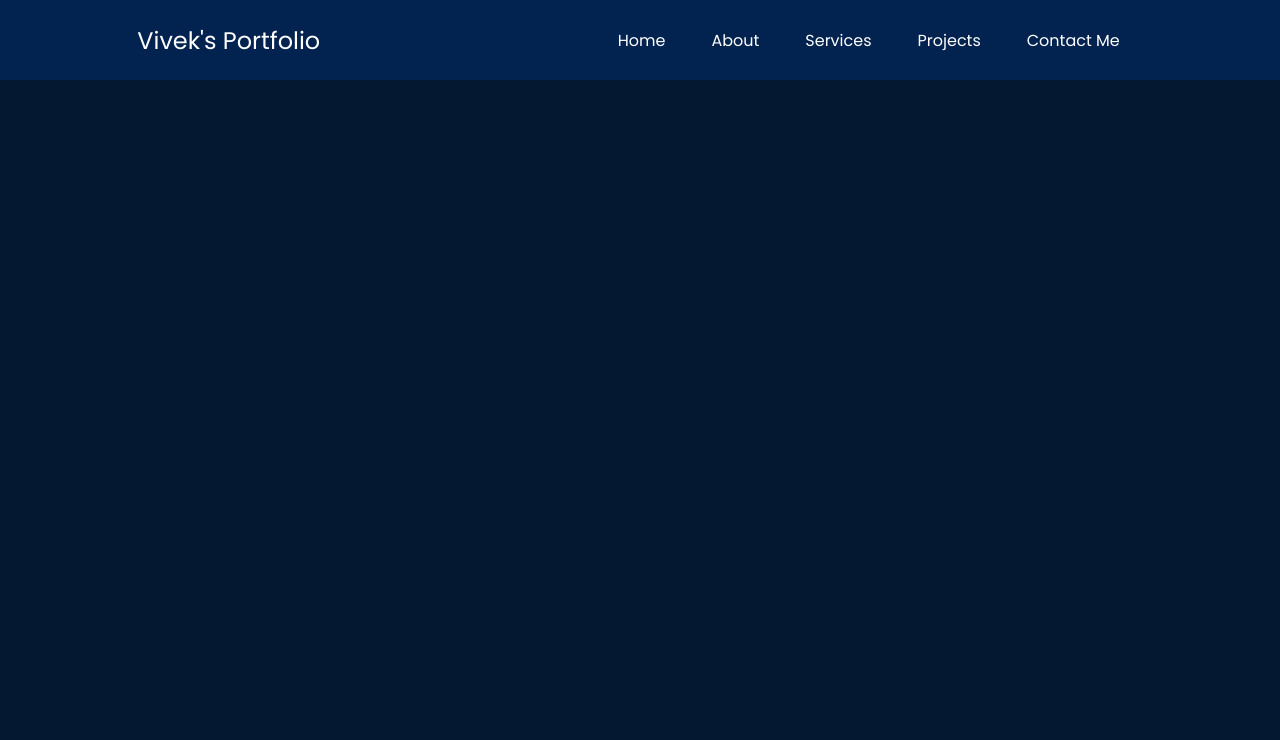
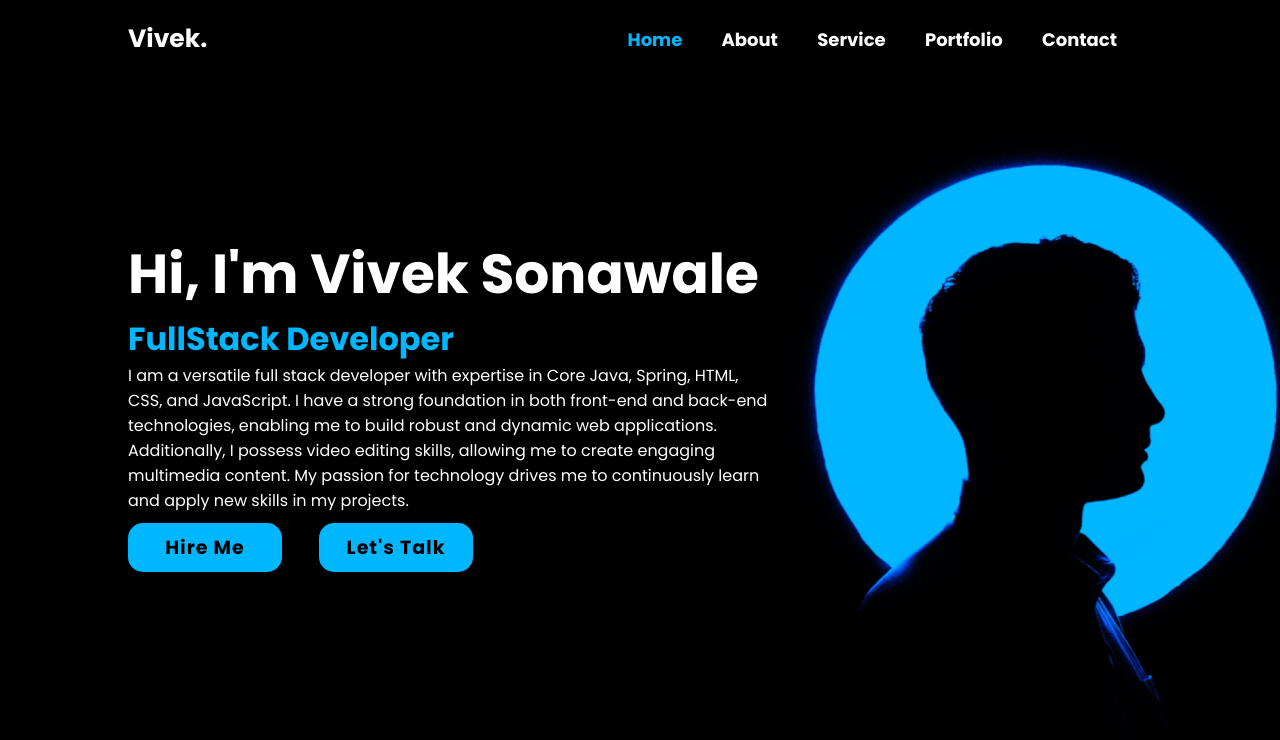
Before and after one commit to viveksonawale/viveksonawale.github.io, a plain HTML site: page index.html in a window 1280 px wide. Drawn offline with Linux system fonts and the light colour scheme.

Commit message:
Add files via upload

```diff
--- a/index.html
+++ b/index.html
@@ -8,59 +8,39 @@
     <link rel="preconnect" href="https://fonts.googleapis.com">
     <link rel="preconnect" href="https://fonts.gstatic.com" crossorigin>
     <link href="https://fonts.googleapis.com/css2?family=Poppins:wght@400;700&display=swap" rel="stylesheet">
+    <link rel="stylesheet" href="style.css">
 </head>
-<style>
-    * {
-        margin: 0;
-        padding: 0;
-    }
-
-    body {
-        background-color: rgb(5, 24, 49);
-        color: white;
-        font-family: Poppins;
-        font-family: "Poppins", sans-serif;
-    }
-
-    nav {
-        display: flex;
-        justify-content: space-around;
-        align-items: center;
-        height: 80px;
-        background-color: rgb(2, 35, 79);
-    }
-
-    nav ul {
-        display: flex;
-        justify-content: center;
-    }
-
-    nav ul li {
-        list-style: none;
-        margin: 0 23px;
-        /* padding: 30px; */
-    }
-
-    .left {
-        font-size: 1.5rem;
-    }
-</style>
 
 <body>
-    <header>
-        <nav>
-            <div class="left">Vivek's Portfolio</div>
-            <div class="right">
-                <ul>
-                    <li>Home</li>
-                    <li>About</li>
-                    <li>Services</li>
-                    <li>Projects</li>
-                    <li>Contact Me</li>
-                </ul>
-            </div>
+
+    <!-- Creating Header for PortFolio inside it creating logo and nav options -->
+    <header class="header">
+        <a href="#" class="logo">Vivek.</a>
+        <nav class="navbar">
+            <a href="#" class="active">Home</a>
+            <a href="#">About</a>
+            <a href="#">Service</a>
+            <a href="#">Portfolio</a>
+            <a href="#">Contact</a>
         </nav>
     </header>
+    <section class="home">
+        <div class="home-content">
+            <h1>
+                Hi, I'm Vivek Sonawale
+            </h1>
+            <h3>FullStack Developer</h3>
+            <p>I am a versatile full stack developer with expertise in Core Java, Spring, HTML, CSS, and JavaScript. I
+                have a strong foundation in both front-end and back-end technologies, enabling me to build robust and
+                dynamic web applications. Additionally, I possess video editing skills, allowing me to create engaging
+                multimedia content. My passion for technology drives me to continuously learn and apply new skills in my
+                projects.</p>
+            <div class="btn-box">
+                <a href="#">Hire Me</a>
+                <a href="#">Let's Talk</a>
+            </div>
+        </div>
+    </section>
 </body>
 
 </html>
--- a/style.css
+++ b/style.css
@@ -0,0 +1,98 @@
+* {
+    margin: 0;
+    padding: 0;
+    font-family: 'Poppins', sans-serif;
+}
+
+body {
+    background-color: black;
+    color: white;
+}
+
+.header {
+    position: fixed;
+    top: 0;
+    left: 0;
+    width: 100%;
+    padding: 20px 10%;
+    background: transparent;
+    display: flex;
+    justify-content: space-between;
+    align-items: center;
+    z-index: 100;
+    box-sizing: border-box;
+}
+
+.logo {
+    font-size: 25px;
+    color: white;
+    text-decoration: none;
+    font-weight: 600;
+}
+
+.navbar a {
+    font-size: 18px;
+    color: white;
+    text-decoration: none;
+    font-weight: 550;
+    margin-right: 35px;
+}
+
+.navbar a:hover,
+.navbar a.active {
+    color: rgb(0, 183, 253);
+}
+
+.home {
+    display: flex;
+    height: 100vh;
+    background: url('background.jpg') no-repeat;
+    background-size:cover;
+    background-position: center;
+    align-items: center;
+    padding: 0 10%;
+}
+
+.home-content {
+    max-width: 640px;
+}
+
+.home-content h1 {
+    font-size: 55px;
+    font-weight: 700px;
+}
+
+.home-content h3 {
+    font-size: 32px;
+    font-weight: 700;
+    color: rgb(0, 183, 253);
+}
+
+.home-content p {
+    font-size: 16px;
+}
+
+.home-content .btn-box {
+
+    display: flex;
+    justify-content: space-between;
+    width: 345px;
+    height: 45px;
+    margin-top: 10px;
+}
+
+.btn-box a {
+    display: inline-flex;
+    justify-content: center;
+    align-items: center;
+    width: 150px;
+    height: 100%;
+    background-color: rgb(0, 183, 253);
+    border: 2px solid rgb(0, 183, 253);
+    border-radius: 15px;
+    font-size: 19px;
+    color: black;
+    text-decoration: none;
+    font-weight: 600;
+    letter-spacing: 1px;
+}
```
Also changed, not shown: background.jpg (added).
